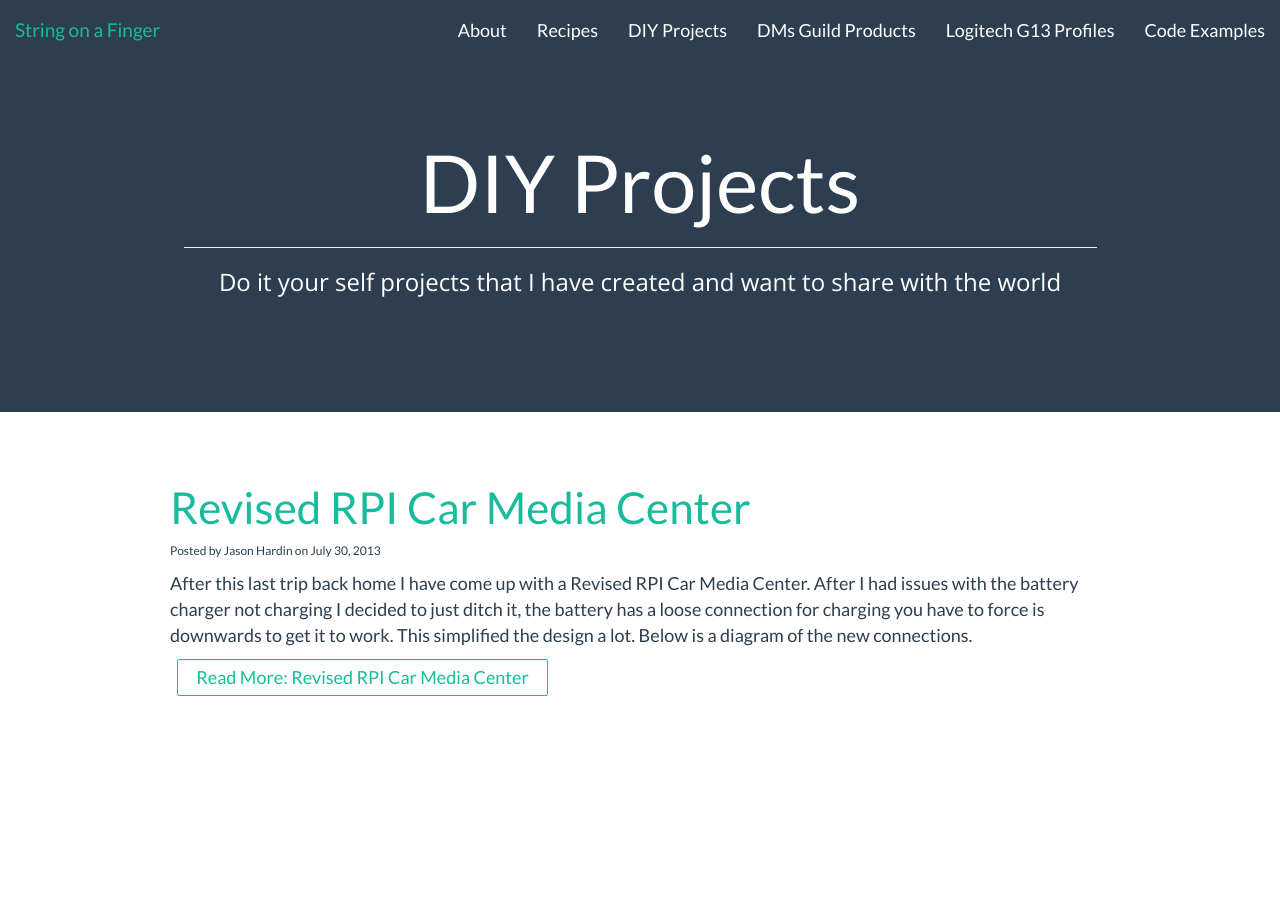
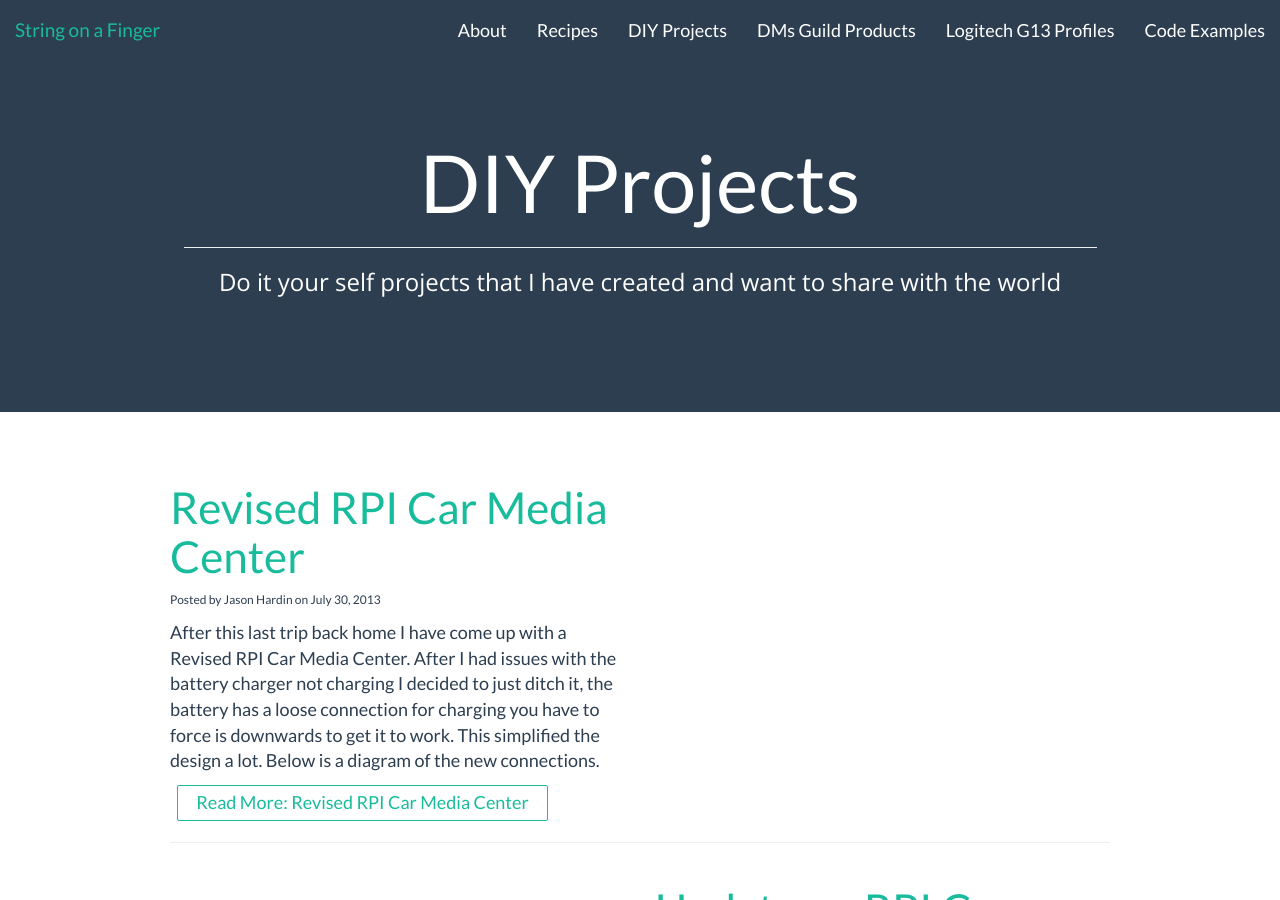
Before and after one commit to psychoph/psychoph.github.io, a Jekyll site: the page built from diy.html, in a window 1280 px wide and 900 px high. Built offline with Jekyll 4.4.1, drawn with Linux system fonts in a browser that asks for light colours; nearby versions of some CDN libraries; comment, search, counter and statistics services are not loaded.

Commit message:
Update post_preview.html

```diff
--- a/_includes/post_preview.html
+++ b/_includes/post_preview.html
@@ -1,4 +1,4 @@
-<div class="col-xs-12 {% if post.excerpt-img %} col-sm-6 {% endif %}">
+<div class="col-xs-12 {% if post.excerpt-img %} col-sm-6 {% else if post.excerpt-img-full %} col-sm-6 {% endif %}">
   <a href="{{ post.url | prepend: site.url }}" class="post-preview-header">
     <h2 class="post-title">
       {{ post.title }}
```
